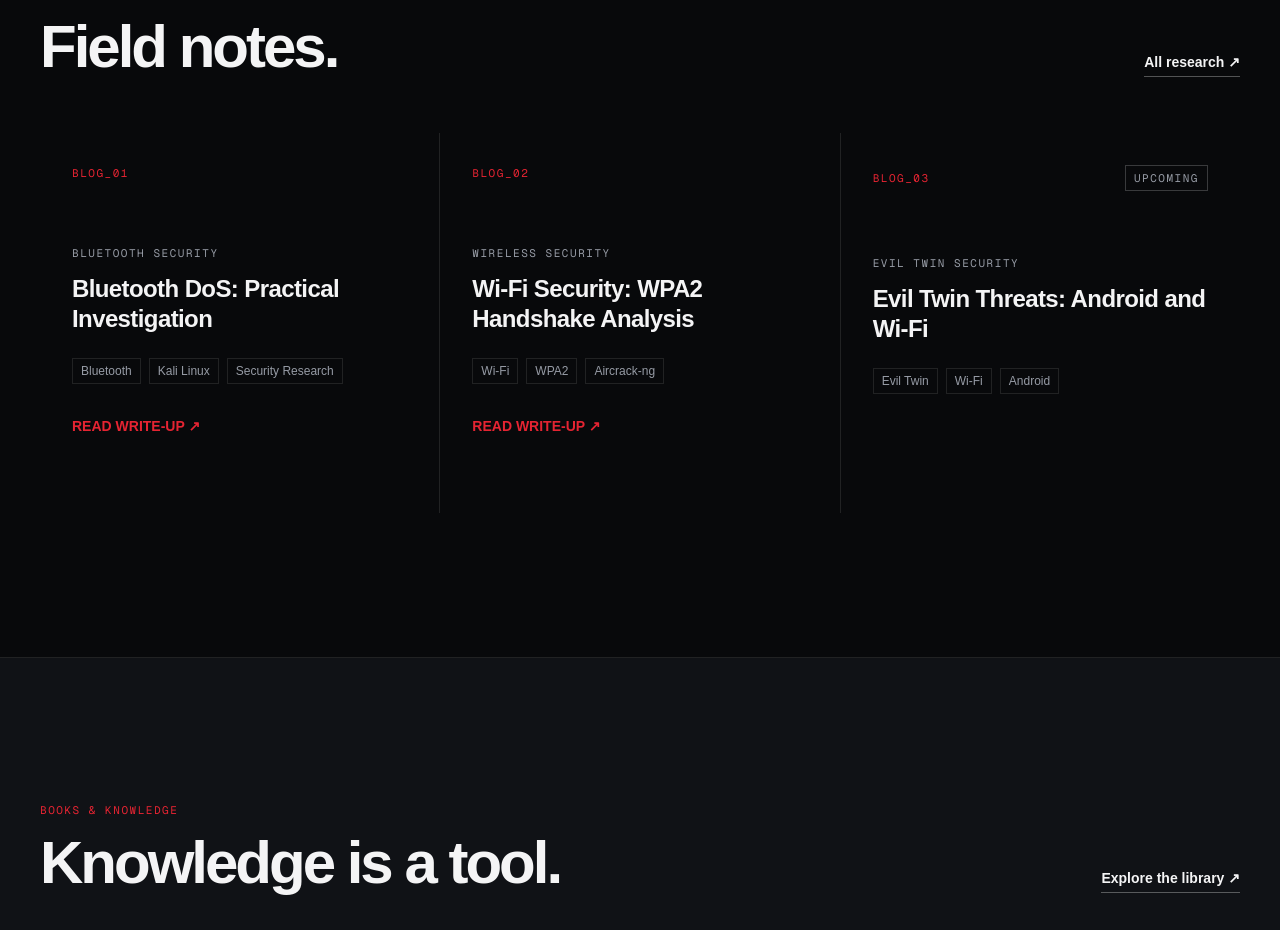
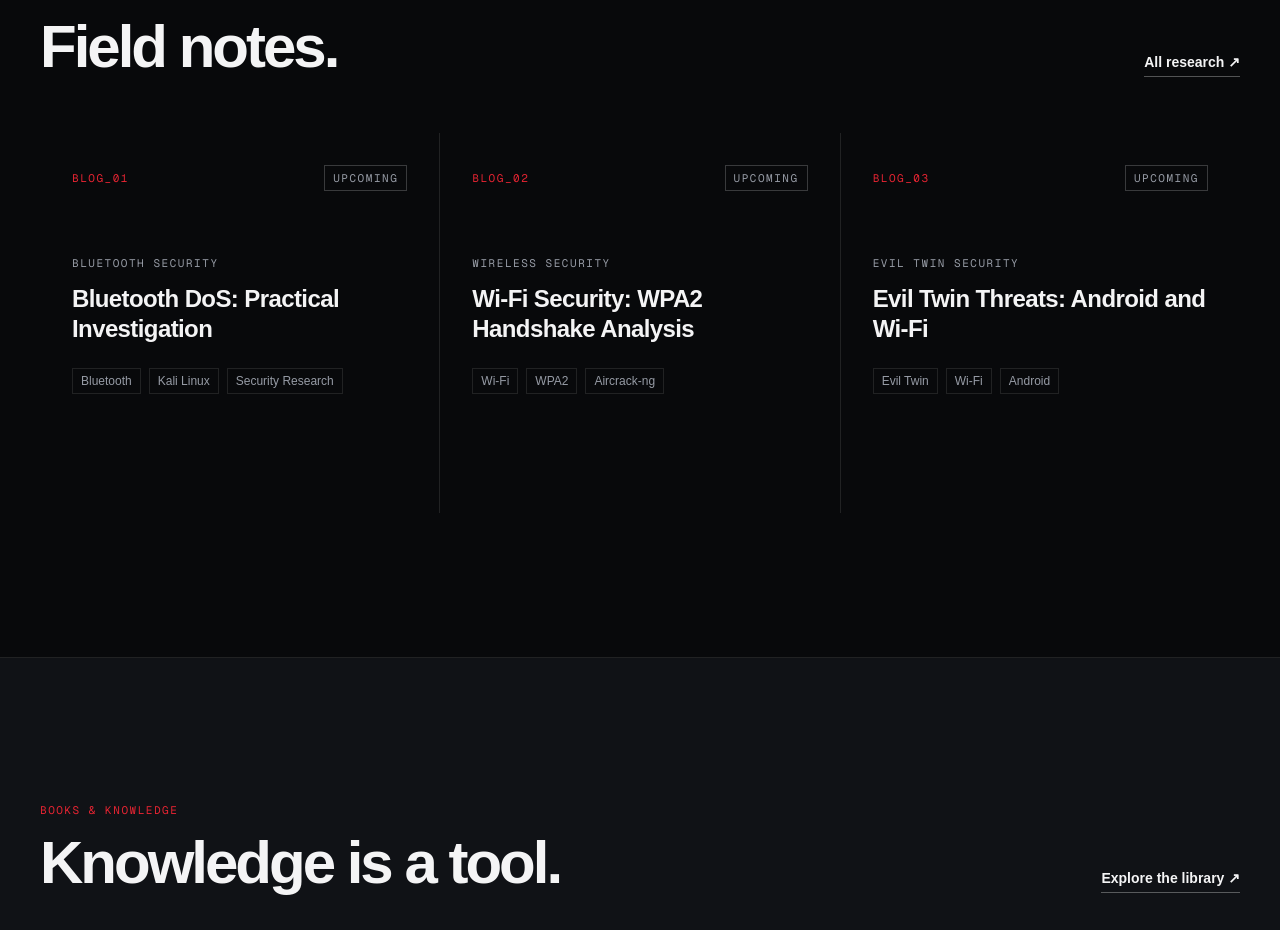
Before and after one commit to Karabo-073/vantaroot, a Next.js app: page / in a window 1280 px wide. Shown: the part 2721-3651 px from the top of the page. Built offline with nearby package versions, Linux system fonts and the light colour scheme.

Commit message:
Update VantaRoot website and services page

```diff
--- a/src/app/page.tsx
+++ b/src/app/page.tsx
@@ -38,14 +38,14 @@ const publications = [
     category: "Bluetooth security",
     title: "Bluetooth DoS: Practical Investigation",
     tags: ["Bluetooth", "Kali Linux", "Security Research"],
-    href: "https://vantaroot.vercel.app/writeups/bluetooth-dos-research",
+    href: null,
   },
   {
     id: "BLOG_02",
     category: "Wireless security",
     title: "Wi-Fi Security: WPA2 Handshake Analysis",
     tags: ["Wi-Fi", "WPA2", "Aircrack-ng"],
-    href: "https://vantaroot.vercel.app/writeups/wifi-security-research",
+    href: null,
   },
   {
     id: "BLOG_03",
```
